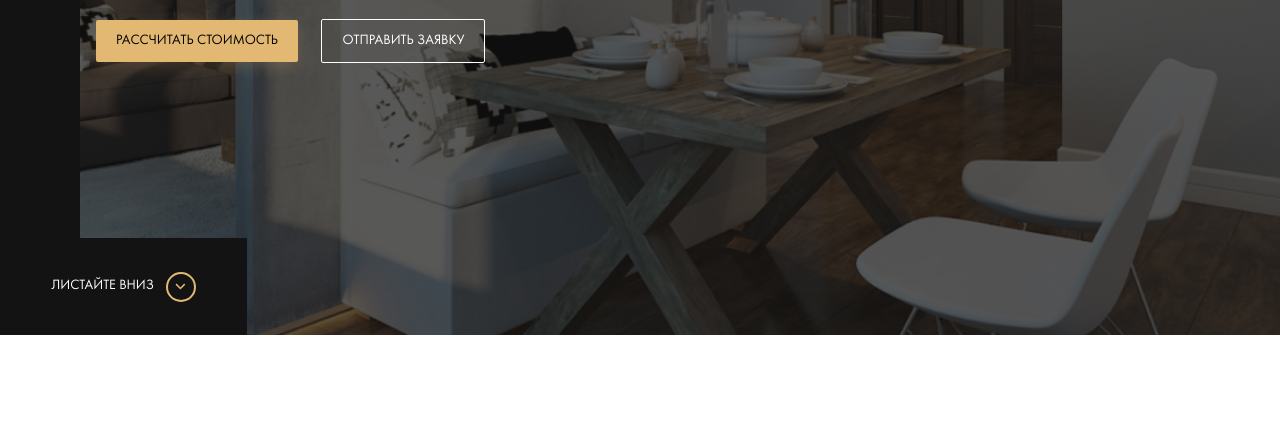
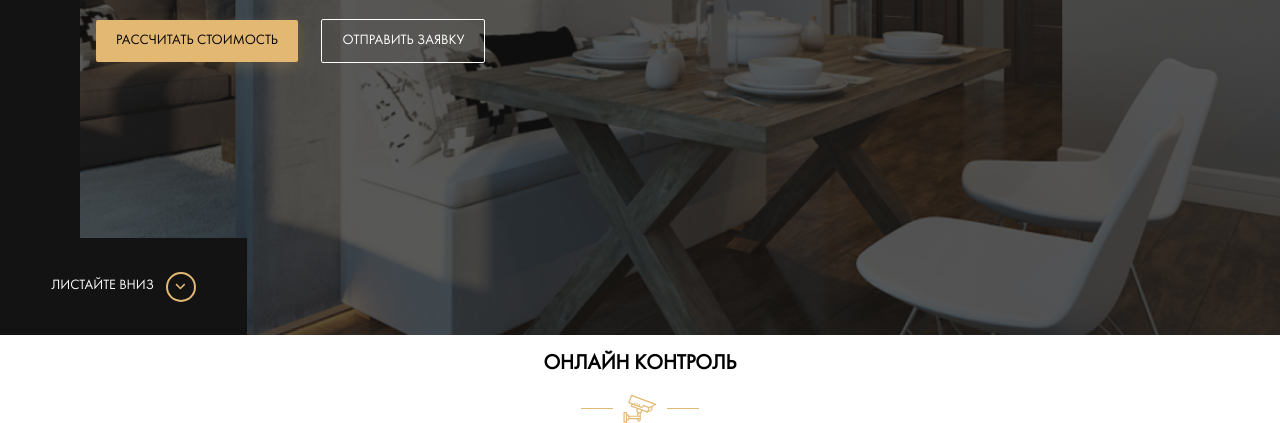
Before and after one commit to Genzo-droid/by, a website: page index.html in a window 1280 px wide. Shown: the part 465-888 px from the top of the page. Before the commit the page ends 800 px from the top, so only its background shows below. Drawn offline with Linux system fonts and the light colour scheme; files whose address does not match are found by name.

Commit message:
feat: add new section _control sectiom, move

```diff
--- a/index.html
+++ b/index.html
@@ -47,6 +47,21 @@
     <a href="#" class="hero__scroll-down">листайте вниз</a>
   </section>
   <!-- /.hero -->
+  <section class="section control">
+    <div class="container">
+      <div class="section-title">
+        <h2 class="section-title__heading">Онлайн контроль</h2>
+        <!-- /.section-title__heading -->
+        <div class="section-title__image">
+          <img src="img/cam.svg" alt="">
+        </div>
+        <!-- /.section-title__image -->
+      </div>
+      <!-- /.section-title -->
+    </div>
+    <!-- /.container -->
+  </section>
+  <!-- /.section control -->
 </main>
 <!-- /.main -->
 </body>
--- /dev/null
+++ b/sass/_settings.sass
@@ -0,0 +1,20 @@
+*, *:before, *:after
+  box-sizing: border-box
+body
+  font-family: 'Futura Book', sans-serif
+  font-size: 14px
+.section
+  &-title
+    text-align: center
+    text-transform: uppercase
+    font-family: 'Yeseva One' cursive
+    &__image
+      display: flex
+      justify-content: center
+      align-items: center
+      &::before, &::after
+        content: ''
+        width: 32px
+        height: 1px
+        background-color: $primary
+        margin: 0 10px
--- a/sass/style.sass
+++ b/sass/style.sass
@@ -3,11 +3,7 @@
 @import 'variables'
 @import 'interface'
 @import 'grid'
+@import 'settings'
 @import 'templates/header'
 @import 'templates/hero'
-
-*, *:before, *:after
-  box-sizing: border-box
-body
-  font-family: 'Futura Book', sans-serif
-  font-size: 14px
+@import 'templates/control'
--- a/sass/templates/_hero.sass
+++ b/sass/templates/_hero.sass
@@ -12,6 +12,8 @@
   &::before
     content: ''
     position: absolute
+    top: 0
+    left: 0
     width: 100%
     height: 100%
     background-color: rgba($dark, 0.7)
```
Also changed, not shown: css/style.css, img/cam.svg (added), sass/templates/_control.sass (added).
